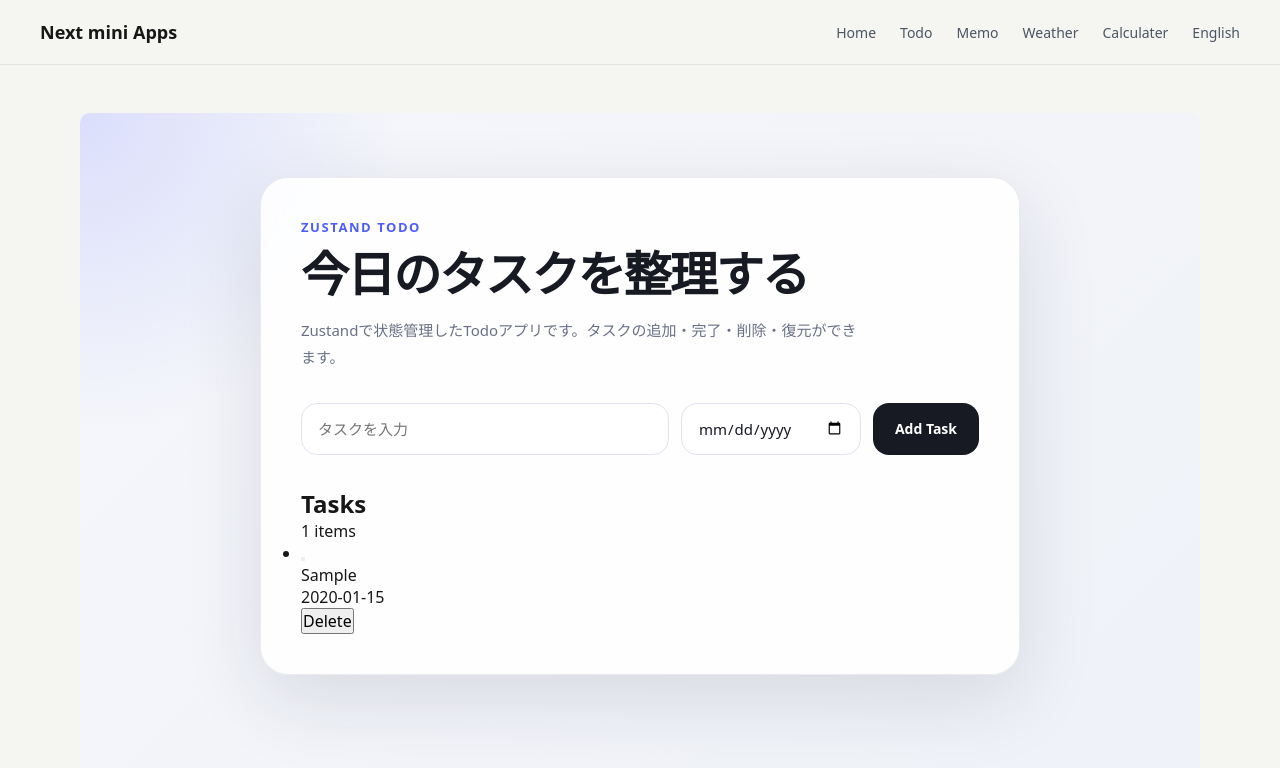
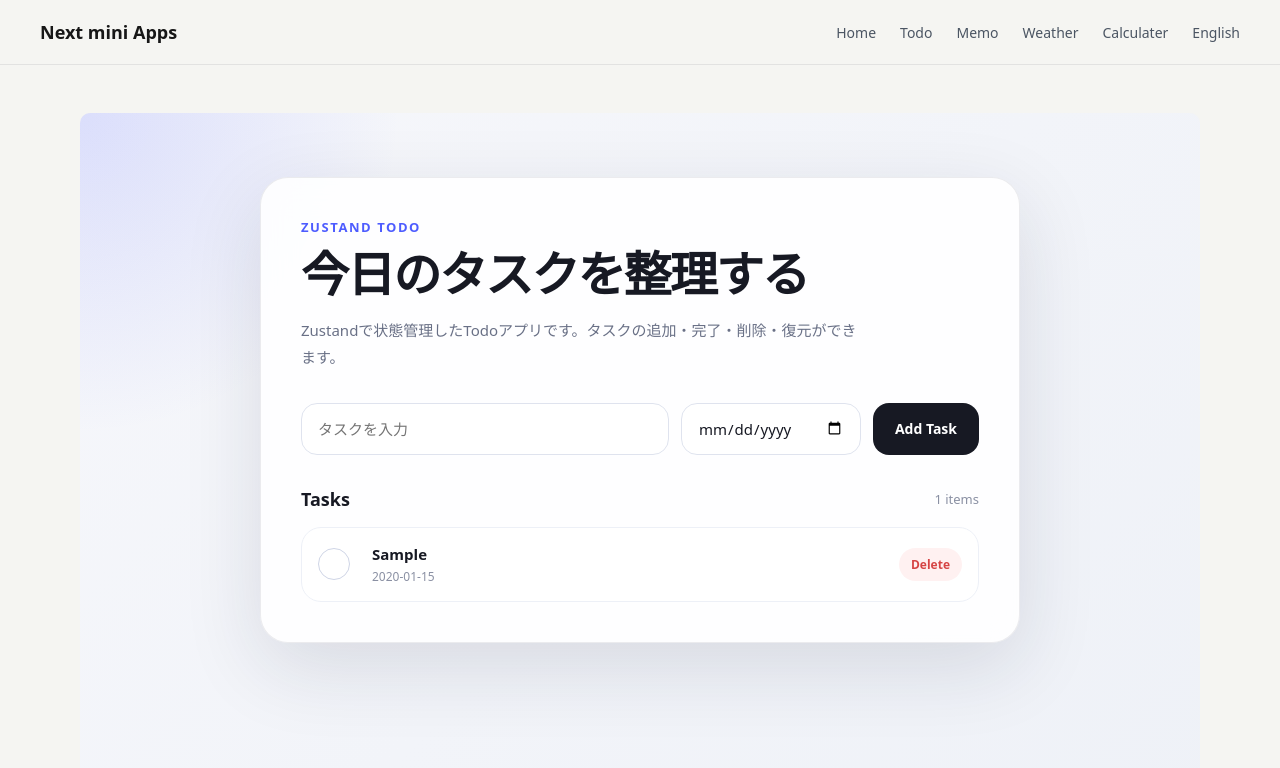
Before and after one commit to usamiyouhei/mini_apps_collection, a Next.js app: page /todo-zustand in a window 1280 px wide. Both pictures are taken after typing "Sample", "2020-01-15" into the empty fields and a click on the button "Add Task". Shown: the top 768 px of the page. Built offline with nearby package versions, Linux system fonts and the light colour scheme.

Commit message:
taskItem css add

```diff
--- a/src/components/todo-zustand/ZustandTaskItem.module.scss
+++ b/src/components/todo-zustand/ZustandTaskItem.module.scss
@@ -0,0 +1,65 @@
+.item {
+  display: grid;
+  grid-template-columns: 40px 1fr auto;
+  align-items: center;
+  gap: 14px;
+  padding: 16px;
+  border: 1px solid #edf0f7;
+  border-radius: 20px;
+  background: #fff;
+}
+.checkButton {
+  display: grid;
+  place-items: center;
+  width: 32px;
+  height: 32px;
+  border: 1px solid #cfd5e6;
+  border-radius: 50%;
+  background: #fff;
+  color: #fff;
+  font-weight: 700;
+  cursor: pointer;
+}
+
+.completed {
+  border-color: #4d5cff;
+  background: #4d5cff;
+}
+
+.content {
+  min-width: 0;
+}
+
+.title {
+  margin: 0;
+  color: #171923;
+  font-size: 15px;
+  font-weight: 700;
+}
+
+.completedText {
+  color: #9aa1b5;
+  text-decoration: line-through;
+}
+
+.date {
+  display: block;
+  margin-top: 4px;
+  color: #8a90a3;
+  font-size: 12px;
+}
+
+.deleteButton {
+  padding: 8px 12px;
+  border: none;
+  border-radius: 999px;
+  background: #fff1f1;
+  color: #d64545;
+  font-size: 12px;
+  font-weight: 700;
+  cursor: pointer;
+
+  &:hover {
+    background: #ffe1e1;
+  }
+}
--- a/src/components/todo-zustand/ZustandTaskList.module.scss
+++ b/src/components/todo-zustand/ZustandTaskList.module.scss
@@ -0,0 +1,38 @@
+.section {
+  margin-top: 24px;
+}
+.sectionHeader {
+  display: flex;
+  align-items: center;
+  justify-content: space-between;
+  margin-bottom: 16px;
+
+  h2 {
+    margin: 0;
+    color: #171923;
+    font-size: 18px;
+  }
+
+  span {
+    color: #8a90a3;
+    font-size: 13px;
+  }
+}
+
+.list {
+  display: grid;
+  gap: 12px;
+  margin: 0;
+  padding: 0;
+  list-style: none;
+}
+
+.empty {
+  display: grid;
+  place-items: center;
+  min-height: 120px;
+  border: 1px dashed #ccd2e3;
+  border-radius: 20px;
+  color: #8a90a3;
+  background: #f8f9fc;
+}
```
